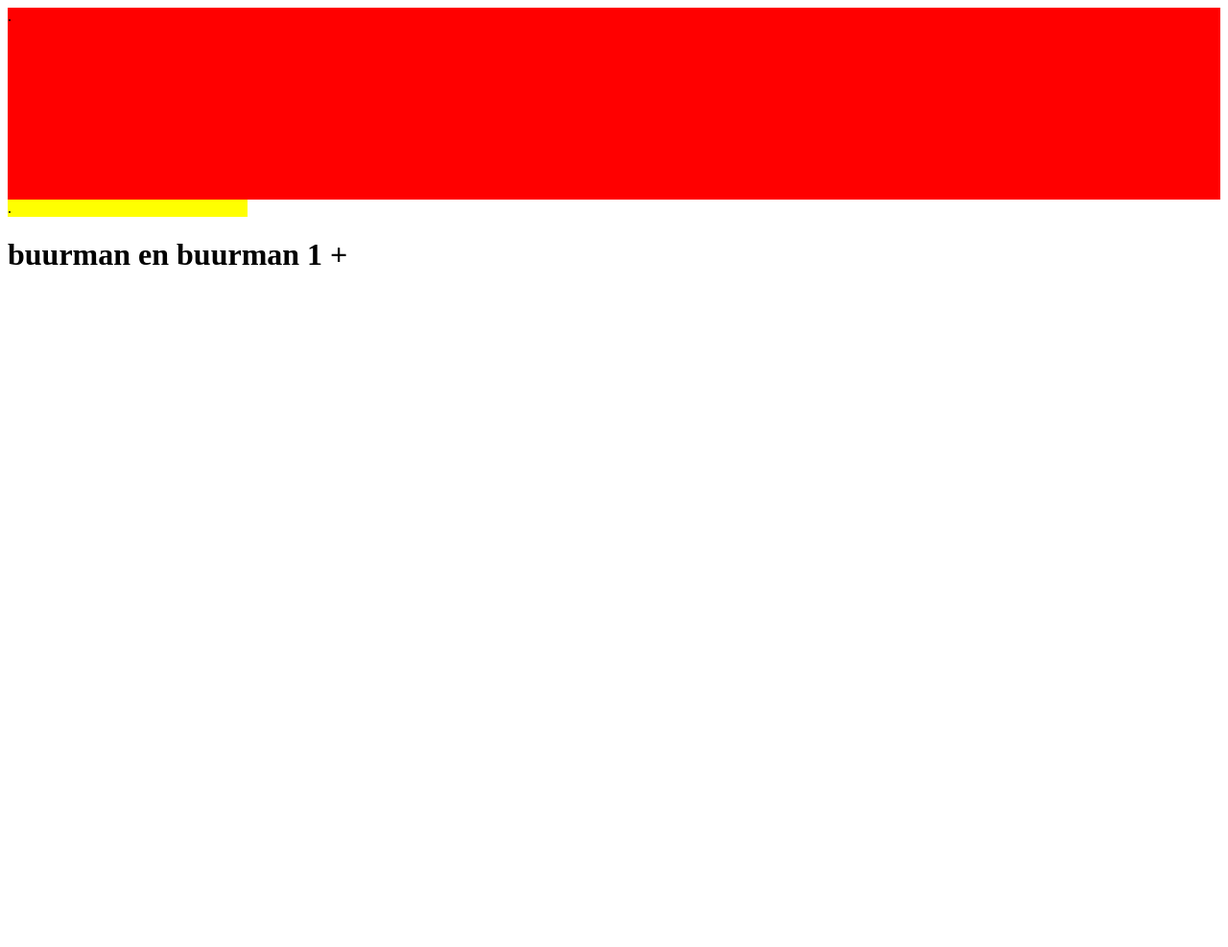
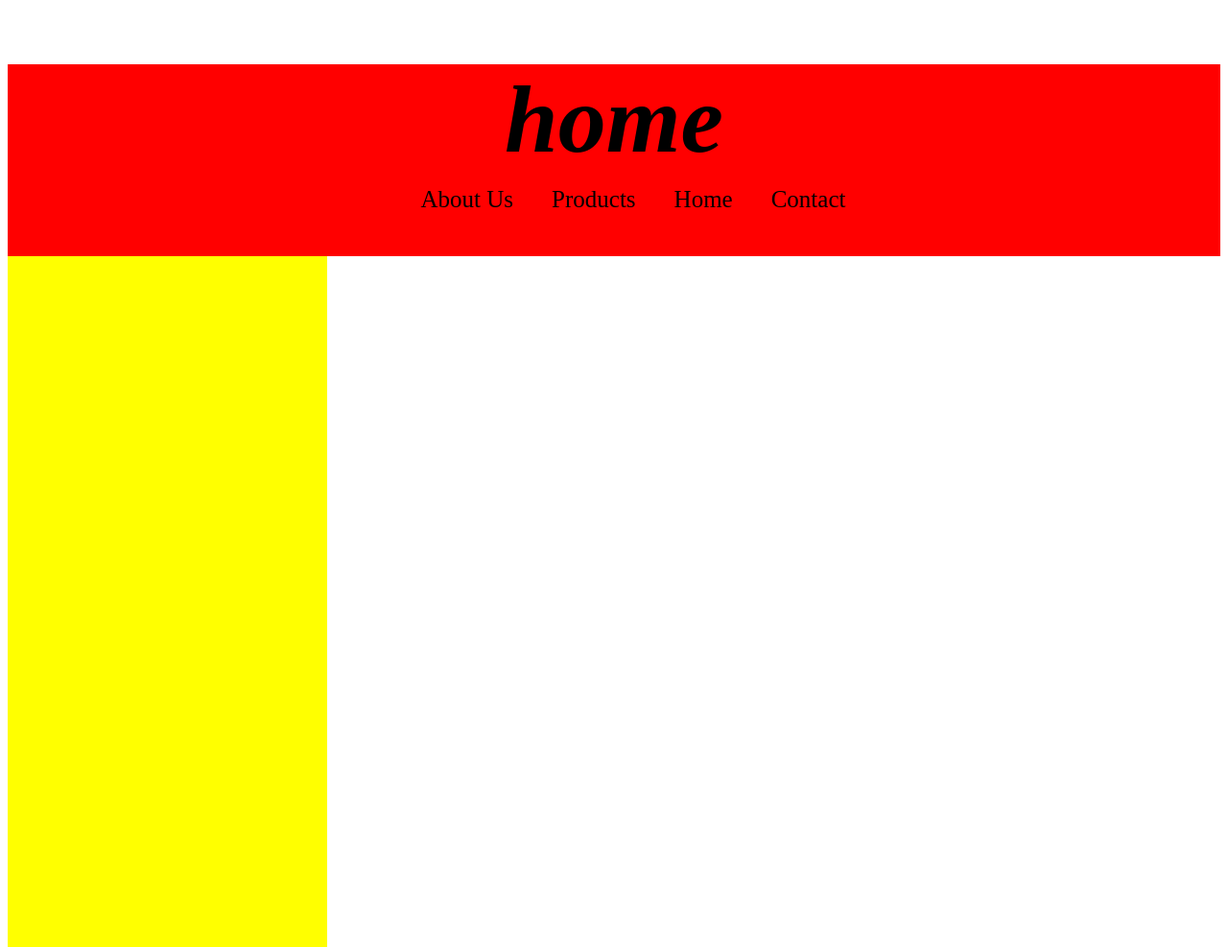
Before and after one commit to BuurmanAndBuurman/BuurmanAndBuurman.github.io, a plain HTML site: page index.html in a window 1280 px wide. Shown: the whole page at 96% size. Before the commit the page ends 800 px from the top, so only its background shows below. Drawn offline with Linux system fonts and the light colour scheme.

Commit message:
navigatie balk & deel 1 about us

```diff
--- a/index.html
+++ b/index.html
@@ -5,10 +5,14 @@
 <link rel="stylesheet" href="styles.css">
 </head>
 <body>
-    <div class="topbalk">.</div>
-    <div class="zijbalk">.</div>
-<h1>buurman en buurman 1
-    +
-
-</h1>
+    <div class="topbalk">
+        <h1>home</h1>
+        <ul>
+            <li><a href="aboutus.html">About Us</a></li>
+            <li><a>Products</a></li>
+            <li><a>Home</a></li>
+            <li><a>Contact</a></li>
+        </ul>
+    </div>
+    <div class="zijbalk"></div>
 </body>
--- a/styles.css
+++ b/styles.css
@@ -1,14 +1,51 @@
 h1 {
     color:black;
+    font-size: 100px;
+    font-style: italic;
 }
 
 div.topbalk {
+    top: 0;
+    position: sticky;
     height: 200px;
     background-color: red;
-    width: 100%
+    width: 100%;
+    text-align: center;
 }
+
 div.zijbalk {
-    height: ;: 100%;
+    height: 720px;
     background-color: yellow;
-    width: 250px;
+    width: 333px;
 }
+
+div ul {
+    margin-top: -75px;
+    background-color: red;
+    list-style-type: none;
+    display: flex;
+    justify-content: center;
+}
+
+div ul li {
+    font-size: 25px;
+    margin: 10px;
+    padding: 10px;
+    border: 0;
+    border-radius: 20px;
+    background-color: red;
+    transition: all 0.5s ease-in-out;
+}
+
+div ul li:hover {
+    background-color: brown;
+}
+
+div ul li a {
+    color: black;
+    text-decoration: none;
+}
+
+::marker {
+    display: none;
+}
```
Also changed, not shown: aboutus.html (added, +16 -0 lines).
